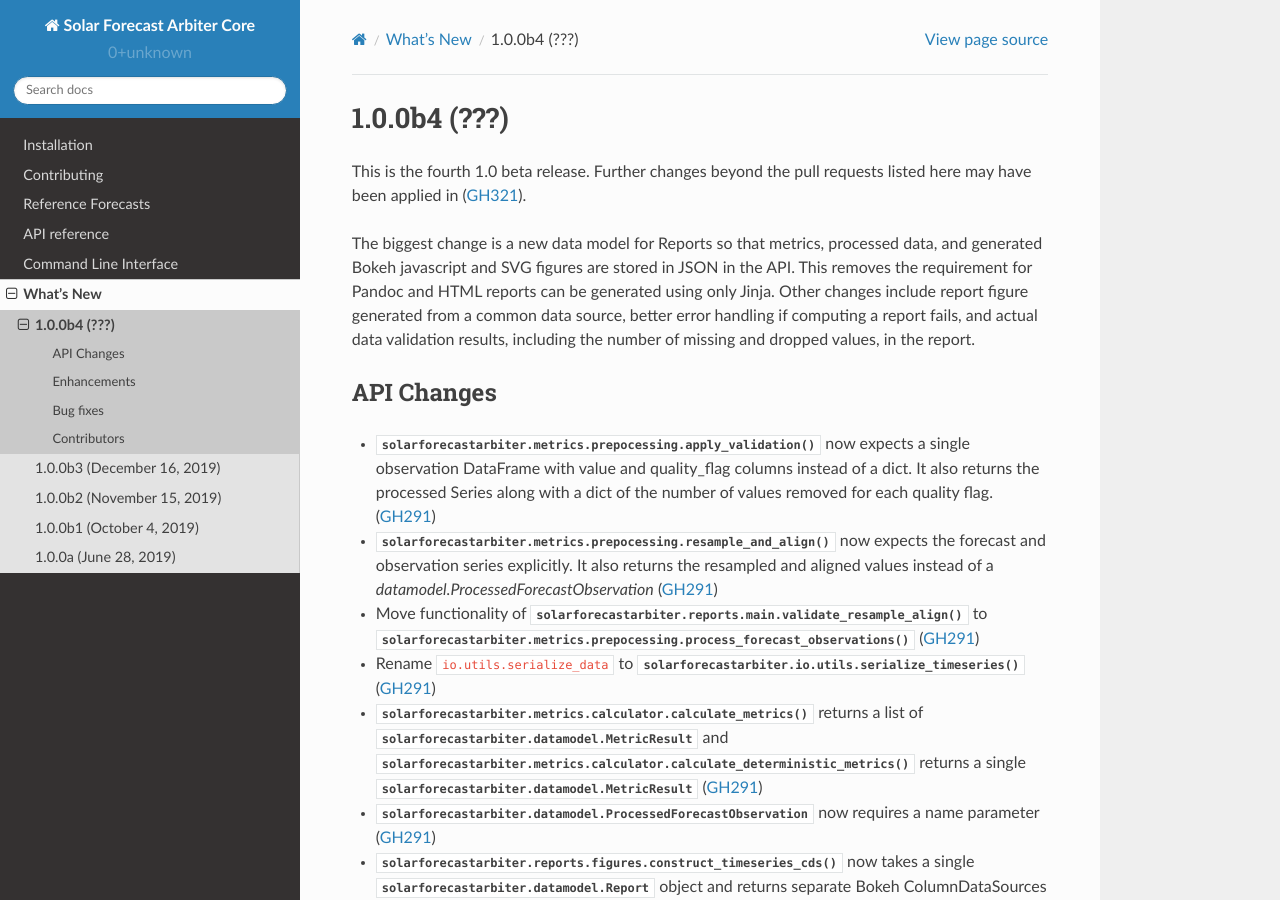
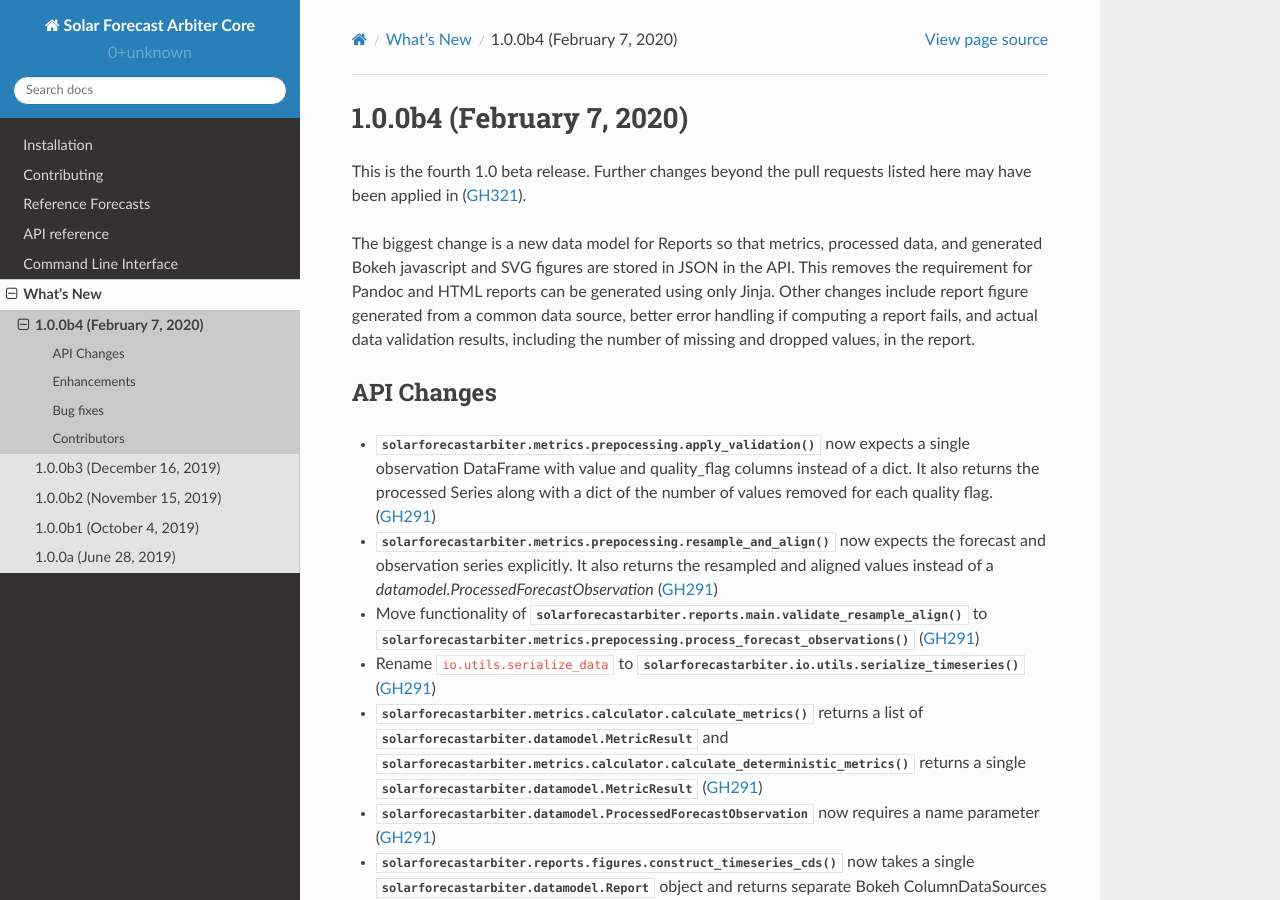
Before and after one commit to SolarArbiter/solarforecastarbiter-core, a Sphinx documentation site: the page built from docs/source/whatsnew/1.0.0b4.rst, in a window 1280 px wide and 900 px high. Built offline with Sphinx 7.4.7 and the Read the Docs theme 2.0.0, drawn with Linux system fonts in a browser that asks for light colours.

Commit message:
update beta4 date (#340)

```diff
--- a/docs/source/whatsnew/1.0.0b4.rst
+++ b/docs/source/whatsnew/1.0.0b4.rst
@@ -1,7 +1,7 @@
 .. _whatsnew_100b4:
 
-1.0.0b4 (???)
--------------
+1.0.0b4 (February 7, 2020)
+--------------------------
 
 This is the fourth 1.0 beta release. Further changes beyond the pull
 requests listed here may have been applied in (:pull:`321`).
```
